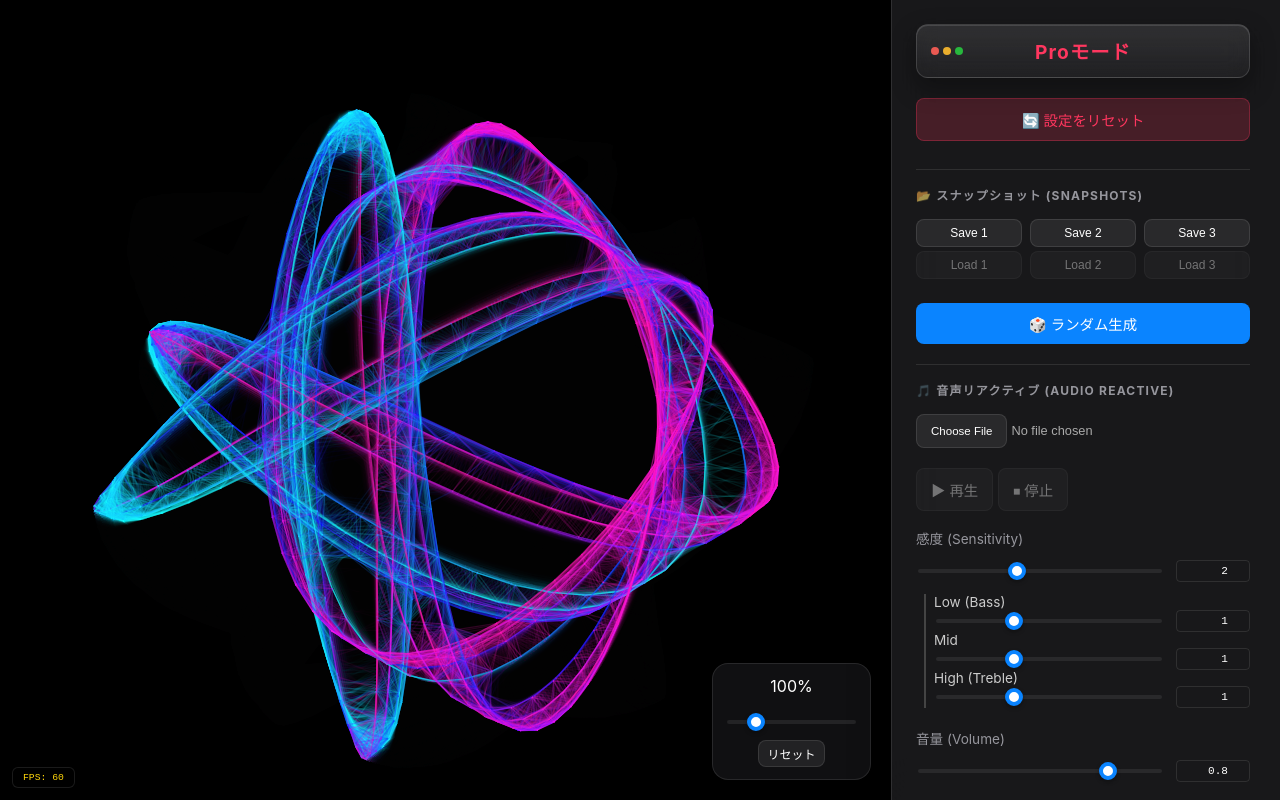
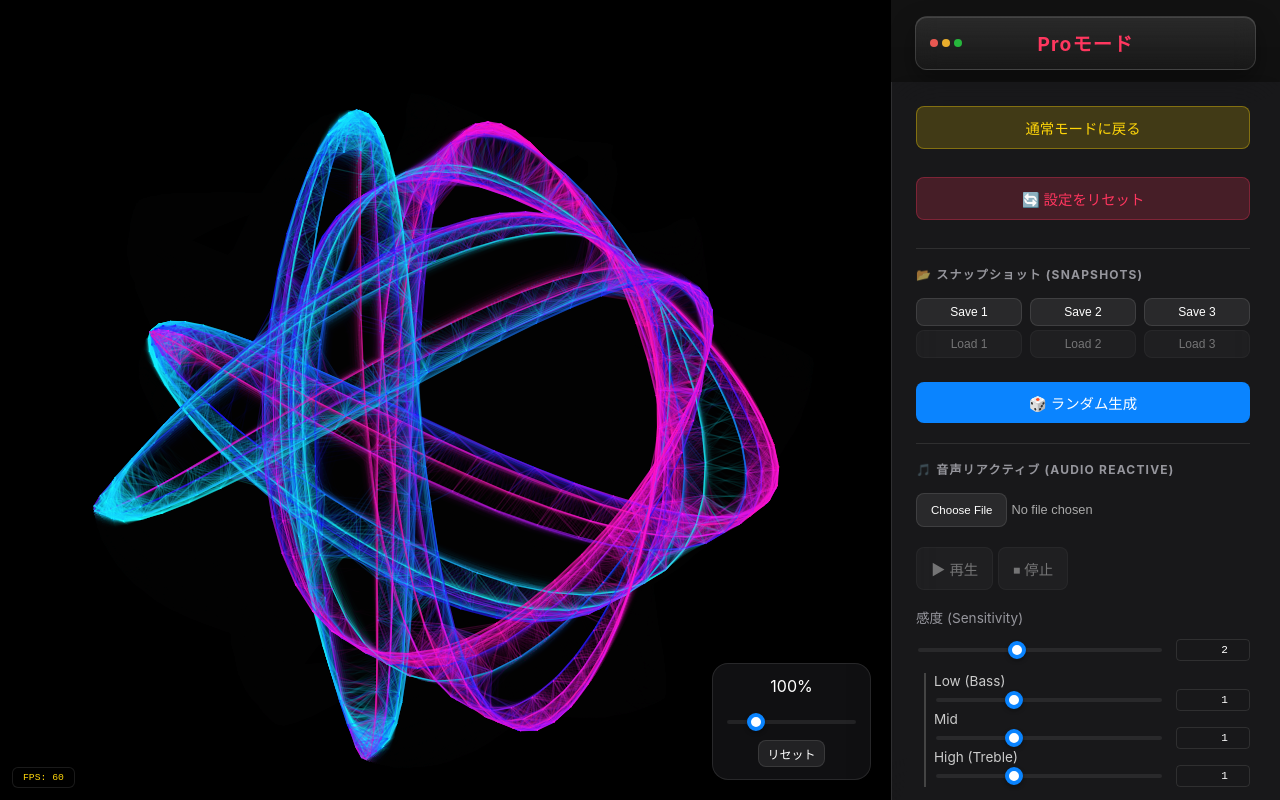
Before and after one commit to hajimeno-ipoo/geoflux-_p5_visualizer, a React (Vite) app: page / in a window 1280 px wide. Both pictures are taken after a click on the button "🛠 Proモードを起動". Built offline with nearby package versions, Linux system fonts and the light colour scheme.

Commit message:
feat: Proモードと通常モードのパネルUIを`sidebar-stack`で再構築し、警告ボタンのスタイルを追加

```diff
--- a/App.tsx
+++ b/App.tsx
@@ -636,8 +636,10 @@ ${ppPost}
       </div>
 
 			      {showProPanel ? (
+			        <div className="sidebar-stack">
+				          <div className="preset-name preset-name--pro">Proモード</div>
 				          <div className="panel-shared pro-panel">
-		          <div className="preset-name preset-name--pro">Proモード</div>
+				            <button onClick={toggleProPanel} className="btn-warning" style={{ marginBottom: '8px' }}>通常モードに戻る</button>
 				            <button onClick={handleProReset} className="btn-danger" style={{ marginBottom: '8px' }}>🔄 設定をリセット</button>
 
 			          <div className="section-divider">
@@ -790,11 +792,12 @@ ${ppPost}
             <textarea id="proCodeOutput" className="textarea-code" readOnly value={generateOneLiner()} />
           </div>
 
-          <button onClick={toggleProPanel} className="btn-danger" style={{ marginTop: '24px' }}>通常モードに戻る</button>
+				        </div>
 				      </div>
 		      ) : (
+		        <div className="sidebar-stack">
+		          <div className="preset-name">{modeName}</div>
 		          <div className="panel-shared controls">
-	          <div className="preset-name">{modeName}</div>
 		            <button onClick={handleNormalReset} className="btn-danger" style={{ marginBottom: '8px' }}>🔄 設定をリセット</button>
 		            <button onClick={toggleProPanel} className="btn-primary" style={{ marginBottom: '16px' }}>🛠 Proモードを起動</button>
 		          <label>パターンモード</label>
@@ -830,6 +833,7 @@ ${ppPost}
             <textarea id="codeOutput" className="textarea-code" readOnly value={generateOneLiner()} />
           </div>
 		          </div>
+		        </div>
 		      )}
       <div className={`toast ${showToast ? 'show' : ''}`}>{toastMsg}</div>
     </div>
--- a/index.css
+++ b/index.css
@@ -64,6 +64,18 @@ h1 {
   box-shadow: var(--shadow-panel);
   z-index: 100;
   scrollbar-gutter: stable;
+}
+
+.sidebar-stack {
+  height: 100%;
+  display: flex;
+  flex-direction: column;
+  flex-shrink: 0;
+}
+
+.sidebar-stack .panel-shared {
+  flex: 1;
+  min-height: 0;
 }
 
 .pro-panel {
@@ -173,6 +185,16 @@ button:disabled {
   background: rgba(255, 55, 95, 0.3);
 }
 
+.btn-warning {
+  background: rgba(255, 214, 10, 0.18);
+  color: var(--accent-yellow);
+  border-color: rgba(255, 214, 10, 0.35);
+}
+
+.btn-warning:hover {
+  background: rgba(255, 214, 10, 0.26);
+}
+
 /* Sliders */
 .slider-group {
   display: flex;
@@ -228,16 +250,14 @@ select {
   font-weight: 700;
   color: var(--accent-yellow);
   text-align: center;
-  margin: 0;
+  margin: 16px 24px 12px 24px;
   padding: 12px 48px;
   border-radius: var(--radius-outer);
   background: linear-gradient(180deg, rgba(255, 255, 255, 0.10), rgba(255, 255, 255, 0.03));
   border: 1px solid rgba(255, 255, 255, 0.14);
   box-shadow: 0 10px 24px rgba(0, 0, 0, 0.35), inset 0 1px 0 rgba(255, 255, 255, 0.12);
   letter-spacing: 0.06em;
-  position: sticky;
-  top: 0;
-  z-index: 2;
+  position: relative;
   backdrop-filter: blur(12px);
   -webkit-backdrop-filter: blur(12px);
 }
@@ -313,6 +333,7 @@ select {
 .textarea-code {
   width: 100%;
   height: 120px;
+  box-sizing: border-box;
   background: rgba(0, 0, 0, 0.3);
   border: 1px solid var(--border-glass);
   border-radius: var(--radius-inner);
```
Also changed, not shown: .serena/memories/progress_sidepanel_title.md, 1 other file (tests, documents, lock files or other folders). Lines whose indentation alone changed are shown as unchanged.
